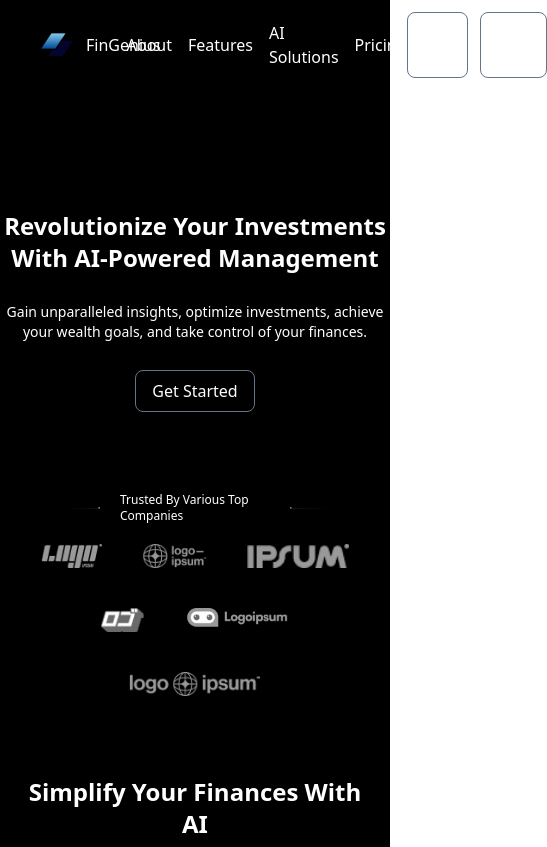
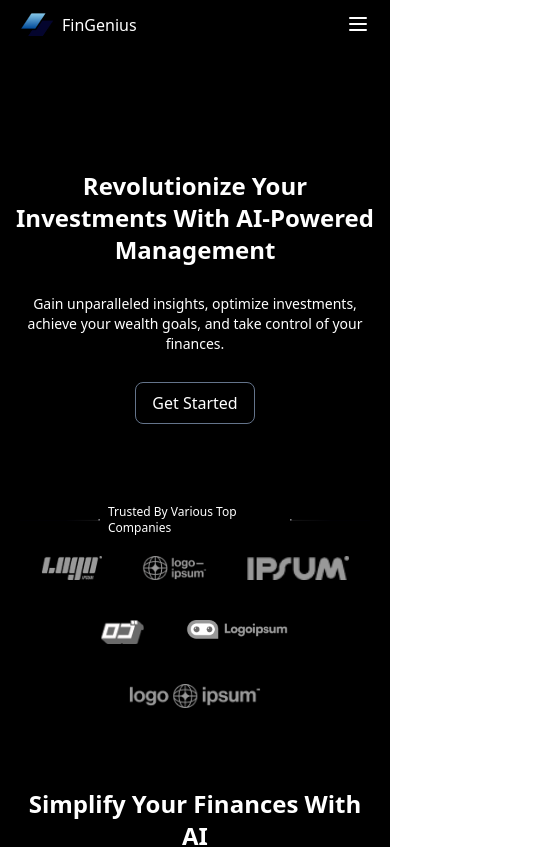
Before and after one commit to oseji/IntelliVest, a React (Vite) app: page / in a window 390 px wide. Shown: the top 847 px of the page, 547 px wide, since content can reach past the window. Built offline with nearby package versions, Linux system fonts and the light colour scheme.

Commit message:
further improvements on mobile responsiveness

```diff
--- a/src/App.tsx
+++ b/src/App.tsx
@@ -1,20 +1,39 @@
+import { useState, useRef } from "react";
 import HeroSection from "./HeroSection";
 import Section2 from "./Section2";
 import Section3 from "./Section3";
 import Faq from "./Faq";
 import Footer from "./Footer";
 import logo from "./assets/Logo.png";
+import menu from "./assets/menu.svg";
 
 function App() {
+  //const [menuToggled, setMenuToggled] = useState<boolean>(false);
+  const navBarRef = useRef(null);
+
+  const toggleMenu = () => {
+    const navBar = navBarRef.current;
+    navBar.classList.toggle("hideNav");
+  };
+
   return (
     <div className="App">
       <header>
+        <div className="flex flex-row justify-between w-full lg:w-auto">
           <div className="logoGrp">
             <img src={logo} alt="finGenius logo" />
             <h1>FinGenius</h1>
           </div>
 
-        <nav>
+          <img
+            src={menu}
+            className="h-6 lg:hidden"
+            alt="menu icon"
+            onClick={toggleMenu}
+          />
+        </div>
+
+        <nav className="hideNav" ref={navBarRef}>
           <ul className="navList">
             <li className="navText">
               <a href="#">about</a>
@@ -29,16 +48,17 @@ function App() {
               <a href="#">pricing</a>
             </li>
           </ul>
-        </nav>
 
           <div className="signInGrp">
             <button className="capitalize px-4 py-2 rounded-lg border border-slate-500">
               log in
             </button>
+
             <button className="capitalize px-4 py-2 rounded-lg border border-slate-500">
               sign up
             </button>
           </div>
+        </nav>
       </header>
 
       <HeroSection />
--- a/src/HeroSection.tsx
+++ b/src/HeroSection.tsx
@@ -11,7 +11,7 @@ const HeroSection = () => {
   return (
     <section className="heroSection">
       <div>
-        <h1 className="w-[389px] md:w-heroHeading mx-auto text-center font-bold md:text-5xl text-2xl capitalize mt-20">
+        <h1 className="w-[360px] md:w-10/12 lg:w-heroHeading mx-auto text-center font-bold  lg:text-5xl md:text-4xl text-2xl capitalize mt-10 md:mt-20">
           revolutionize your investments with AI-powered management
         </h1>
 
@@ -26,12 +26,20 @@ const HeroSection = () => {
       </div>
 
       <div>
-        <div className="flex flex-row items-center justify-center gap-5 mt-20">
-          <img src={leftArrow} className="w-20 md:w-auto" alt="left arrow" />
+        <div className="flex flex-row items-center justify-center gap-2 md:gap-5 mt-20">
+          <img
+            src={leftArrow}
+            className="w-20 md:w-32 lg:w-auto"
+            alt="left arrow"
+          />
 
           <p className="capitalize text-xs">trusted by various top companies</p>
 
-          <img src={rightArrow} className="w-20 md:w-auto" alt="right arrow" />
+          <img
+            src={rightArrow}
+            className="w-20 md:w-32 lg:w-auto"
+            alt="right arrow"
+          />
         </div>
 
         <div className="heroLogoGrp">
--- a/src/Section2.tsx
+++ b/src/Section2.tsx
@@ -15,7 +15,7 @@ const Section2 = () => {
 
       <img className="mt-5 md:w-3/4 mx-auto" src={chartImg} alt="charts" />
 
-      <div className="flex flex-col md:flex-row items-center justify-between gap-10 md:gap-0 pt-20">
+      <div className="flex flex-col md:flex-row items-center justify-between gap-10 lg:gap-0 pt-20">
         <div className="md:w-1/2">
           <h1 className="capitalize text-2xl md:text-3xl font-bold mb-3">
             personalized investment recommendation
--- a/src/index.css
+++ b/src/index.css
@@ -19,20 +19,28 @@ section {
 }
 
 .heroSection {
-  @apply flex flex-col md:justify-between items-center;
+  @apply flex flex-col lg:justify-between items-center;
 }
 
 /* HEADER */
 header {
-  @apply flex flex-row justify-between items-center px-10 py-3;
+  @apply flex flex-col lg:flex-row justify-between items-center gap-10 px-5 md:px-10 py-3 relative;
 }
 
 .logoGrp {
-  @apply flex flex-row items-center gap-3;
+  @apply flex flex-row items-center gap-2;
+}
+
+nav {
+  @apply w-full lg:w-2/3 flex flex-col lg:flex-row items-center justify-between gap-10  transition ease-in-out duration-300 relative top-10 lg:top-0;
+}
+
+.hideNav {
+  @apply h-0 lg:h-auto -translate-x-96 lg:-translate-x-0 opacity-0 lg:opacity-100;
 }
 
 .navList {
-  @apply flex flex-row items-center gap-4 capitalize;
+  @apply flex flex-col lg:flex-row items-center gap-4 capitalize;
 }
 
 .signInGrp {
@@ -93,7 +101,7 @@ header {
 }
 
 .getStartedSection {
-  @apply w-10/12 md:w-[833px] h-[152px] md:h-[328px] mx-auto p-5 md:p-10 rounded-lg flex flex-row justify-between items-end bg-blue-600 relative top-16;
+  @apply w-10/12 md:w-10/12 h-[152px] md:h-[328px] mx-auto p-5 md:p-10 rounded-lg flex flex-row justify-between items-end bg-blue-600 relative top-16;
 }
 
 /* FOOTER */
```
Also changed, not shown: src/assets/menu.svg (added). Lines whose indentation alone changed are shown as unchanged.
